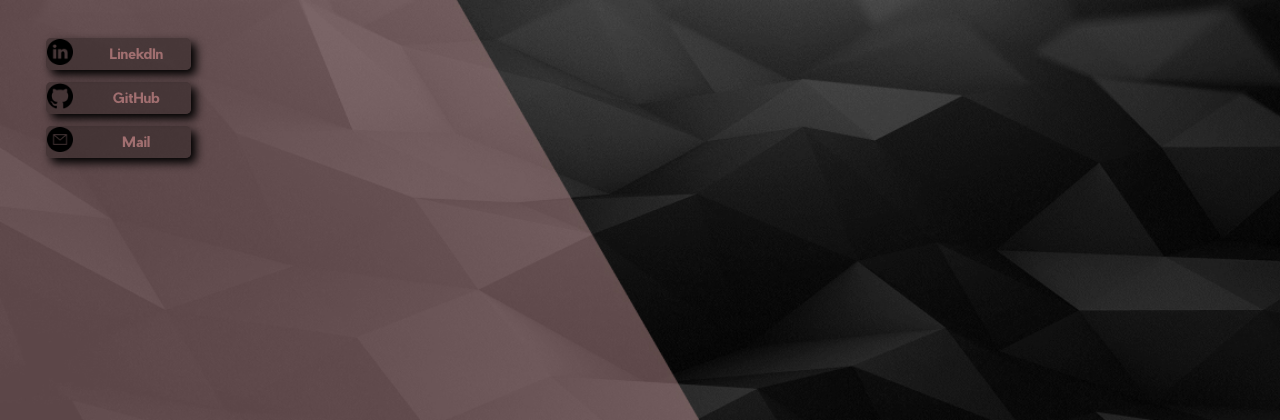
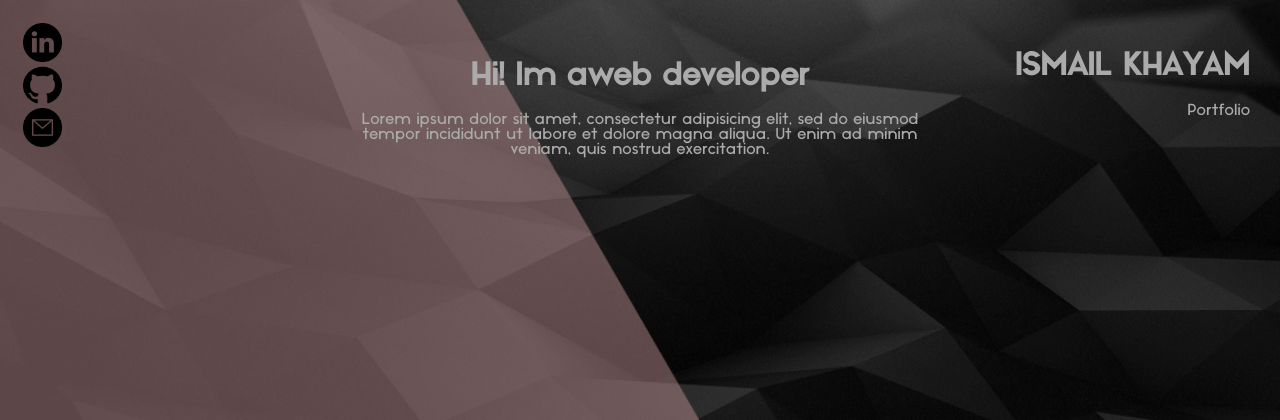
Before and after one commit to cyla00/portfolio, a PHP site: page / in a window 1280 px wide. Shown: the top 420 px of the page. Run offline with PHP 8.4, Linux system fonts and the light colour scheme.

Commit message:
fonts impl.+grid complex

```diff
--- a/index.php
+++ b/index.php
@@ -6,42 +6,33 @@
     <link rel="stylesheet" href="style.css">
   </head>
   <body>
-    <!-- SEZIONE CONTATTI -->
-    <div id="div_contatti">
 
-      <div class="contenitore_contatti">
-        <div class="alignamento_icone">
-          <div class="contatto">
-            <img class="icone_contatti" src="./img/linkedin.png" alt="">
-          </div>
-          <div class="titolo_icona_scomparsa">
-            <a href="https://www.linkedin.com/in/ismail-khayam/" class="titolo_icona_contatto" style="text-decoration: none;">LinekdIn</a>
-          </div>
+    <div id="sezione_alta">
+      <div id="icons">
+        <div class="contenitore_icone">
+          <a href=""><img src="./img/linkedin.png" alt="linkedin"></a>
+        </div>
+        <div class="contenitore_icone">
+          <a href=""><img src="./img/github.png" alt="github"></a>
+        </div>
+        <div class="contenitore_icone">
+          <a href=""><img src="./img/email.png" alt="email"></a>
         </div>
       </div>
+      <div id="paragrafo_centrale">
+        <h1>Hi! Im aweb developer</h1>
+        <p>Lorem ipsum dolor sit amet, consectetur adipisicing elit, sed do eiusmod tempor incididunt ut labore et dolore magna aliqua. Ut enim ad minim veniam, quis nostrud exercitation.</p>
+      </div>
+      <div id="paragrafo_nome">
+        <h1>ISMAIL KHAYAM</h1>
+        <p>Portfolio</p>
+      </div>
+    </div>
 
-      <div class="contenitore_contatti">
-        <div id="icona_centrale" class="alignamento_icone">
-          <div class="contatto">
-            <img class="icone_contatti" src="./img/github.png" alt="">
-          </div>
-          <div class="titolo_icona_scomparsa">
-            <a href="https://github.com/cyla00" class="titolo_icona_contatto" style="text-decoration: none;">GitHub</a>
-          </div>
-        </div>
-      </div>
 
-      <div class="contenitore_contatti">
-        <div class="alignamento_icone">
-          <div class="contatto">
-            <img class="icone_contatti" src="./img/email.png" alt="">
-          </div>
-          <div class="titolo_icona_scomparsa">
-            <a href="https://github.com/cyla00" class="titolo_icona_contatto" style="text-decoration: none;">Mail</a>
-          </div>
-        </div>
-      </div>
 
-    </div>
+
+
+
   </body>
 </html>
--- a/style.css
+++ b/style.css
@@ -10,6 +10,21 @@
   font-family: Azonix;
   src: url("./fonts/Azonix.otf");
 }
+@font-face {
+  font-family: NoirMed;
+  src: url("./fonts/noirmed.otf");
+}
+@font-face {
+  font-family: Noir;
+  src: url("./fonts/noir.otf");
+}
+
+#sezione_alta{
+  display: inline-flex;
+}
+
+/* ############################### */
+
 
 body{
   background-image: url("./temps/fondo.jpg");
@@ -17,44 +32,40 @@ body{
   background-size: cover;
   background-position: center;
   background-attachment: fixed;
+  display: grid;
 }
-
-#div_contatti{
-  margin: 3%;
-  column-count: 1;
+#sezione_alta{
+  padding: 1%;
+  display: grid;
+  grid-template-columns: 25% 50% 25%;
+  grid-column-gap: none;
 }
-.alignamento_icone{
-  width: 12%;
-  display: inline-flex;
-  padding: 0.1%;
-  border-radius: 5px;
+.contenitore_icone{
+  width: 3.5vw;
+  border-radius: 10%;
+}
+.contenitore_icone:hover{
   background-color: rgba(45, 35, 34, 0.5);
-  box-shadow: 5px 5px 10px #000000;
-}
-.alignamento_icone:hover{
-  background-color: rgba(14, 14, 14, 0.5);
-  color: #FFFFFF;
   transition: 0.1s;
 }
-.alignamento_icone:active{
-  background-color: rgba(161, 111, 112, 0.7);
+.contenitore_icone:active{
+  background-color: rgba(255, 153, 0, 0.5);
 }
-.titolo_icona_scomparsa{
-  font-family: PierBold;
-  font-size: 1.1vw;
-  color: #000000;
-  align-items: center;
-  margin: auto;
+#icons img{
+  margin: 3%;
+  padding: 3%;
+  display:table-column;
+  width: 3vw;
 }
-.titolo_icona_contatto{
-  margin: auto;
-  color: #a16f70;
+#paragrafo_centrale{
+  padding: 3%;
+  text-align: center;
+  color: #ababab;
+  font-family: NoirMed;
 }
-.icone_contatti{
-  width: 2vw;
-  margin-right: 10px !important;
+#paragrafo_nome{
+  padding: 3%;
+  text-align: right;
+  color: #ababab;
+  font-family: NoirMed;
 }
-#icona_centrale{
-  margin-top: 1%;
-  margin-bottom: 1%;
-}
```
Also changed, not shown: fonts/noir.otf (added), fonts/noirmed.otf (added).
